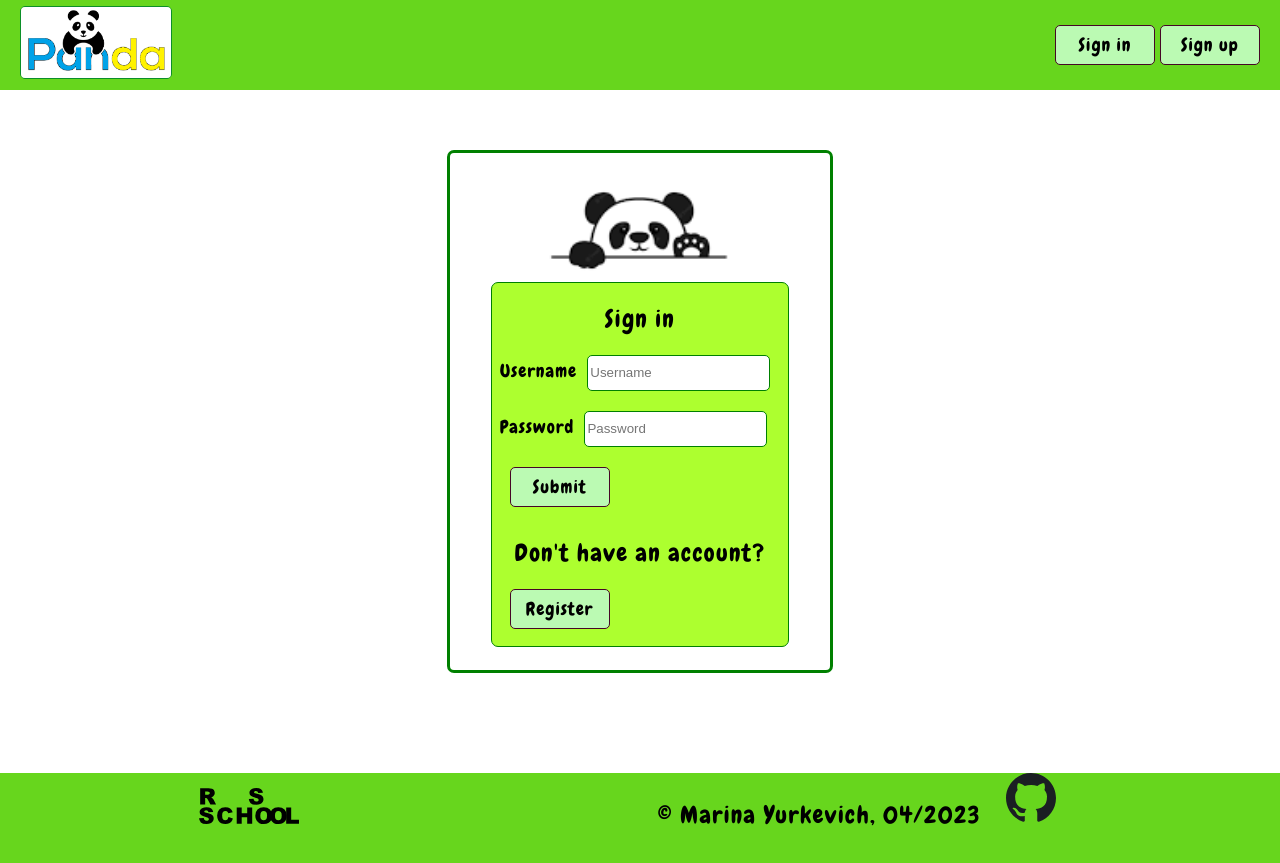
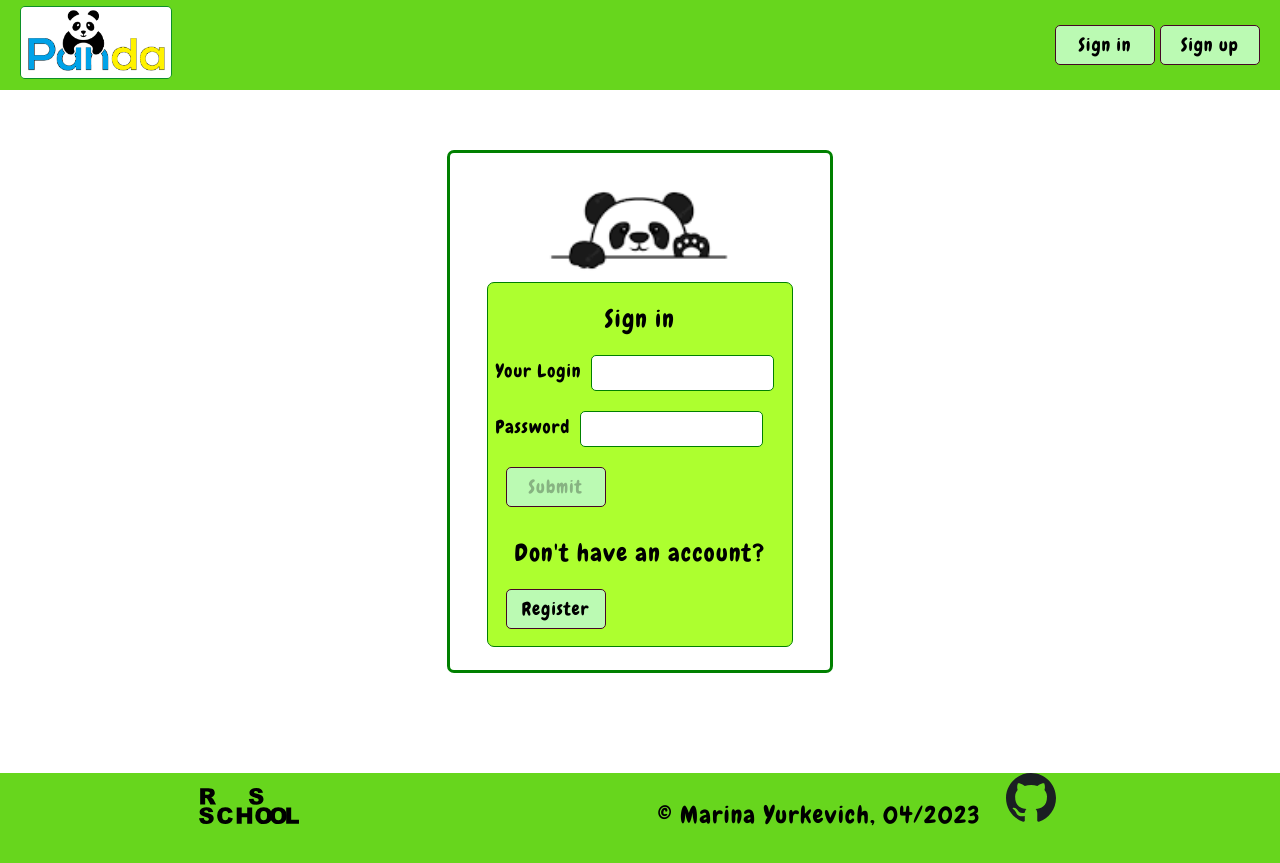
Before and after one commit to Marinayurkevich/Project_Management_System, an Angular app in the folder project-management-app/: page /login in a window 1280 px wide. Built offline with nearby package versions, Linux system fonts and the light colour scheme.

Commit message:
feat: implement sign in form

```diff
--- a/project-management-app/src/app/components/sign-in/sign-in.component.css
+++ b/project-management-app/src/app/components/sign-in/sign-in.component.css
@@ -70,3 +70,11 @@ margin: 10px;
 .button:active {
   opacity: 0.8;
 }
+
+input.ng-touched.ng-invalid {
+  border: 2px solid red;
+}
+
+input.ng-touched.ng-valid {
+  border: 2px solid green;
+}
--- a/project-management-app/src/app/components/sign-in/sign-in.component.html
+++ b/project-management-app/src/app/components/sign-in/sign-in.component.html
@@ -6,20 +6,33 @@
   <div class="layout">
     <p>Sign in</p>
 
-    <form>
+    <form #myForm="ngForm" novalidate>
       <div class="form_group">
-        <label for="username">Username</label>
-        <input type="text" placeholder="Username" class="form_control" id="username" name="username" required>
+        <label for="username">Your Login</label>
+        <input class="form_control" name="login" [(ngModel)]="user.login" #login="ngModel" required />
+        <div [hidden]="login.valid || login.untouched" class="alert">
+          Enter your Login
+        </div>
       </div>
+
       <div class="form_group">
-        <label for="password">Password</label>
-        <input type="password" placeholder="Password" class="form_control" id="password" name="password" required
-          minlength="6">
+        <label>Password</label>
+        <input class="form_control" name="password" [(ngModel)]="user.password" #password="ngModel" minlength="6"
+          required>
+        <div [hidden]="password.valid || password.untouched" class="alert">
+          Your password is less than 6 characters
+        </div>
       </div>
-      <button class="button_register" type="submit">Submit</button>
-      <p>Don't have an account?</p>
-      <button class="button_register" (click)="goToRegistration()">Register</button>
+
+
+      <div class="form_group">
+        <button [disabled]="myForm.invalid" class="button_register" type="submit"
+          (click)="submit(myForm)">Submit</button>
+          <p>Don't have an account?</p>
+        <button class="button_register" (click)="goToRegistration()">Register</button>
+      </div>
     </form>
+
   </div>
 
 </div>
--- a/project-management-app/src/app/components/sign-in/sign-in.component.ts
+++ b/project-management-app/src/app/components/sign-in/sign-in.component.ts
@@ -1,5 +1,10 @@
 import { Component } from '@angular/core';
 import { Router } from '@angular/router';
+import { User } from '../../../assets/classes';
+import { ToastrService } from 'ngx-toastr';
+import { NgForm } from '@angular/forms';
+import { HttpClient } from '@angular/common/http';
+import { HttpService } from '../../http.service';
 
 
 @Component({
@@ -10,9 +15,33 @@ import { Router } from '@angular/router';
 export class SignInComponent {
   constructor(
     private router: Router,
-  ) { }
+    private toastr: ToastrService,
+    private http: HttpClient,
+    private httpService: HttpService) { }
 
-  async goToRegistration () {
+
+  user: User = new User("", "", "");
+
+  async goToRegistration() {
     await this.router.navigate(['/register'])
   }
+
+
+  submit(form: NgForm) {
+
+
+    this.httpService.postLogin(form)
+      .subscribe({
+        next: (data: any) => { console.log(data.token); this.toastr.success("Successeful login"); },
+        error: (error: any) => {
+          //console.log(error);
+          if (error.status === 401 || error.status === 400) {
+            console.log(error.statusCode);
+
+          this.toastr.error(`Error ${error.status}. Authorization error. Try again, please!`);
+          }
+        },
+
+      });
+  }
 }
--- a/project-management-app/src/app/http.service.ts
+++ b/project-management-app/src/app/http.service.ts
@@ -1,5 +1,5 @@
 import { Injectable } from '@angular/core'
-import { HttpClient, HttpParams } from '@angular/common/http'
+import { HttpClient } from '@angular/common/http'
 import { NgForm } from '@angular/forms';
 
 @Injectable()
@@ -15,4 +15,10 @@ export class HttpService {
     return this.http.post(this.URL + this.ending, body);
   }
 
+  postLogin(form: NgForm) {
+    this.ending = "auth/signin";
+    const body = { login: form.value.login, password: form.value.password };
+    return this.http.post(this.URL + this.ending, body);
+  }
+
 }
```
